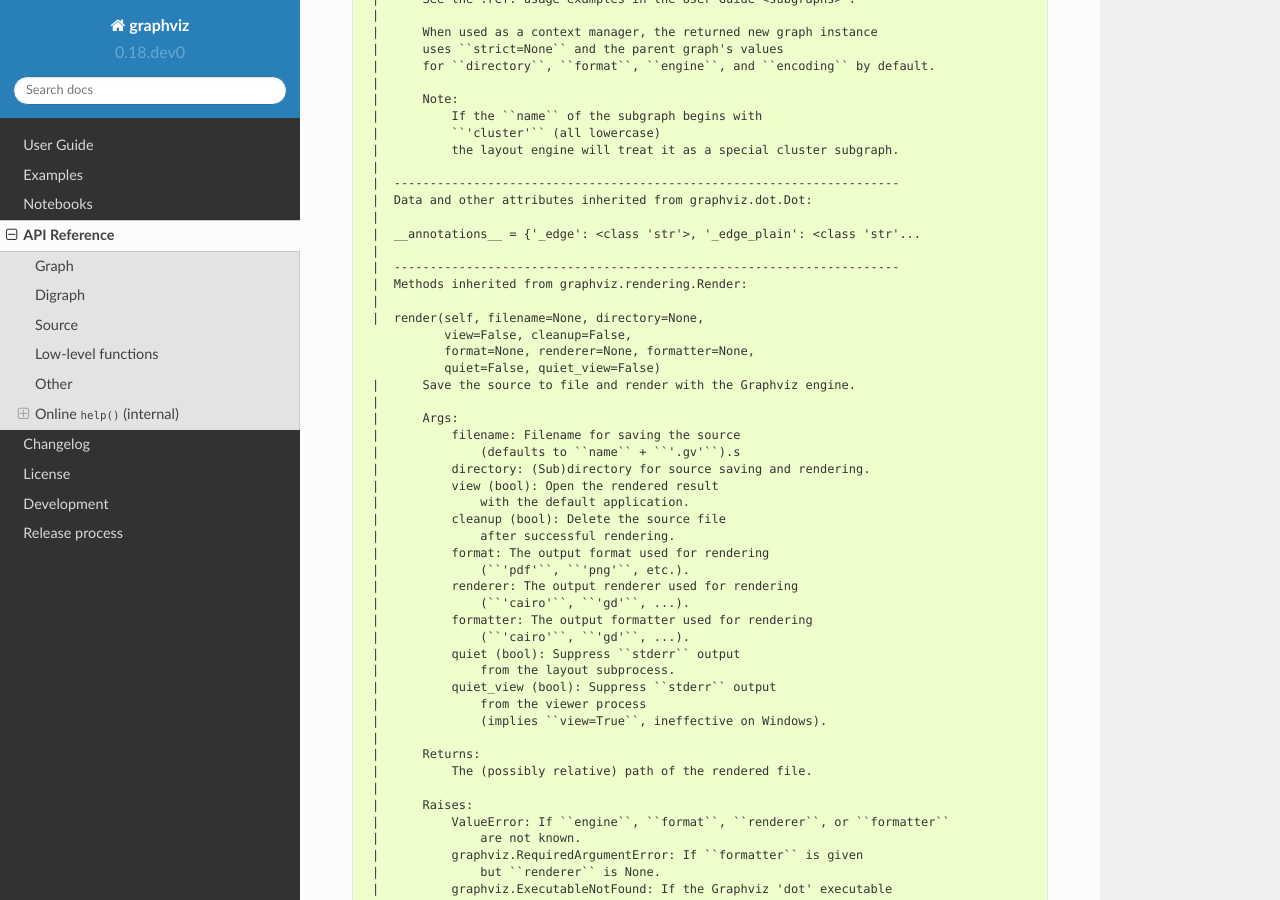
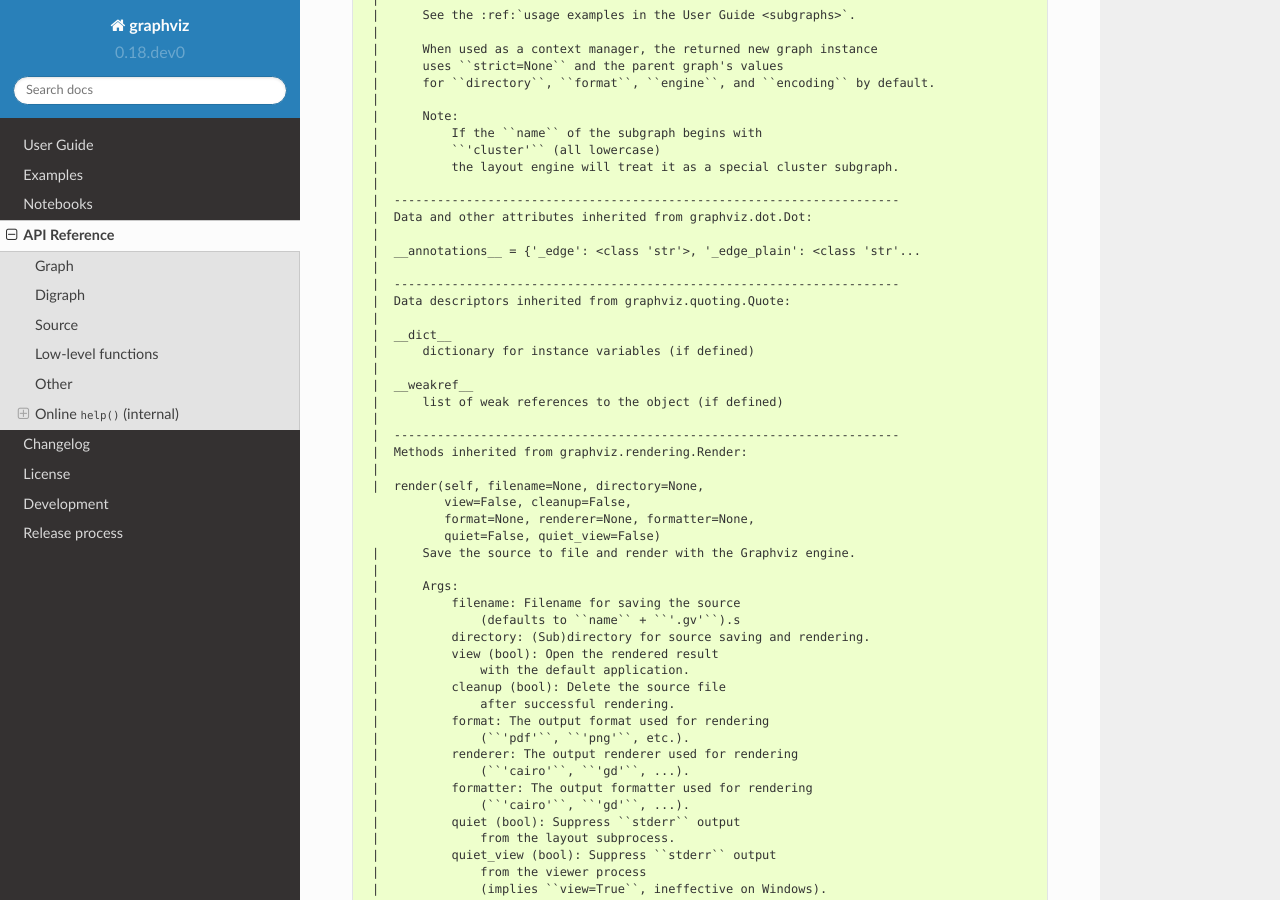
Before and after one commit to xflr6/graphviz, a Sphinx documentation site: the page built from docs/api.rst, in a window 1280 px wide and 900 px high, scrolled down 6764 px. Built offline with Sphinx 7.4.7 and the Read the Docs theme 2.0.0, drawn with Linux system fonts in a browser that asks for light colours; the version number is read from the project's files by our own code; some of the changed text lies outside the part shown.

Commit message:
move quoting dependency into mro

```diff
--- a/docs/api.rst
+++ b/docs/api.rst
@@ -187,6 +187,7 @@ https://github.com/xflr6/graphviz/blob/master/docs/api.rst#graph-1
      |      Graph
      |      BaseGraph
      |      graphviz.dot.Dot
+     |      graphviz.quoting.Quote
      |      graphviz.rendering.Render
      |      graphviz.files.File
      |      graphviz.jupyter_integration.JupyterSvgIntegration
@@ -327,6 +328,15 @@ https://github.com/xflr6/graphviz/blob/master/docs/api.rst#graph-1
      |  Data and other attributes inherited from graphviz.dot.Dot:
      |
      |  __annotations__ = {'_edge': <class 'str'>, '_edge_plain': <class 'str'...
+     |
+     |  ----------------------------------------------------------------------
+     |  Data descriptors inherited from graphviz.quoting.Quote:
+     |
+     |  __dict__
+     |      dictionary for instance variables (if defined)
+     |
+     |  __weakref__
+     |      list of weak references to the object (if defined)
      |
      |  ----------------------------------------------------------------------
      |  Methods inherited from graphviz.rendering.Render:
@@ -598,6 +599,7 @@ https://github.com/xflr6/graphviz/blob/master/docs/api.rst#digraph-1
      |      Digraph
      |      BaseGraph
      |      graphviz.dot.Dot
+     |      graphviz.quoting.Quote
      |      graphviz.rendering.Render
      |      graphviz.files.File
      |      graphviz.jupyter_integration.JupyterSvgIntegration
@@ -738,6 +740,15 @@ https://github.com/xflr6/graphviz/blob/master/docs/api.rst#digraph-1
      |  Data and other attributes inherited from graphviz.dot.Dot:
      |
      |  __annotations__ = {'_edge': <class 'str'>, '_edge_plain': <class 'str'...
+     |
+     |  ----------------------------------------------------------------------
+     |  Data descriptors inherited from graphviz.quoting.Quote:
+     |
+     |  __dict__
+     |      dictionary for instance variables (if defined)
+     |
+     |  __weakref__
+     |      list of weak references to the object (if defined)
      |
      |  ----------------------------------------------------------------------
      |  Methods inherited from graphviz.rendering.Render:
```
Also changed, not shown: other parts of docs/api.rst (+0 -18 lines), 2 other files.
